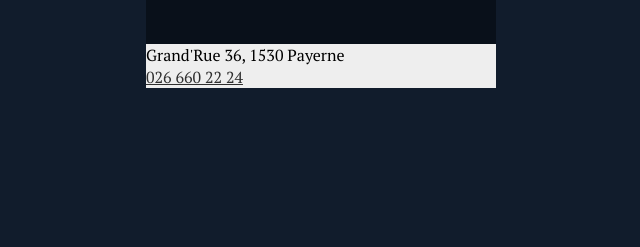
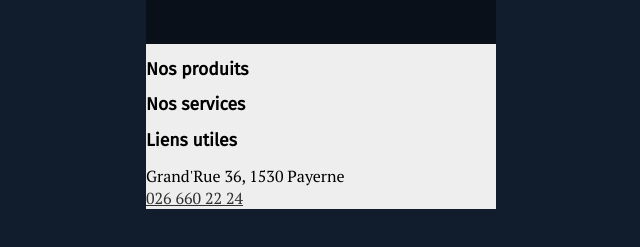
Before and after one commit to xaverfleer/1000feuilles, a Gatsby site: page / in a window 1280 px wide. Shown: the part 367-614 px from the top of the page, without its empty margins (319-959 px from the left). Built offline with nearby package versions, Linux system fonts and the light colour scheme; Gatsby itself is replaced by a stand-in of ours.

Commit message:
Add sections

```diff
--- a/src/pages/index.js
+++ b/src/pages/index.js
@@ -18,6 +18,17 @@ export default function Page({ data }) {
           <h2>Boulangerie – Patisserie – Confiserie</h2>
         </div>
       </header>
+      <main>
+        <section className={styles.section}>
+          <h2 className={styles.section__title}>Nos produits</h2>
+        </section>
+        <section className={styles.section}>
+          <h2 className={styles.section__title}>Nos services</h2>
+        </section>
+        <section className={styles.section}>
+          <h2 className={styles.section__title}>Liens utiles</h2>
+        </section>
+      </main>
       <footer>
         <div>Grand'Rue 36, 1530 Payerne</div>
         <a href="tel:+41266602224">026 660 22 24</a>
```
